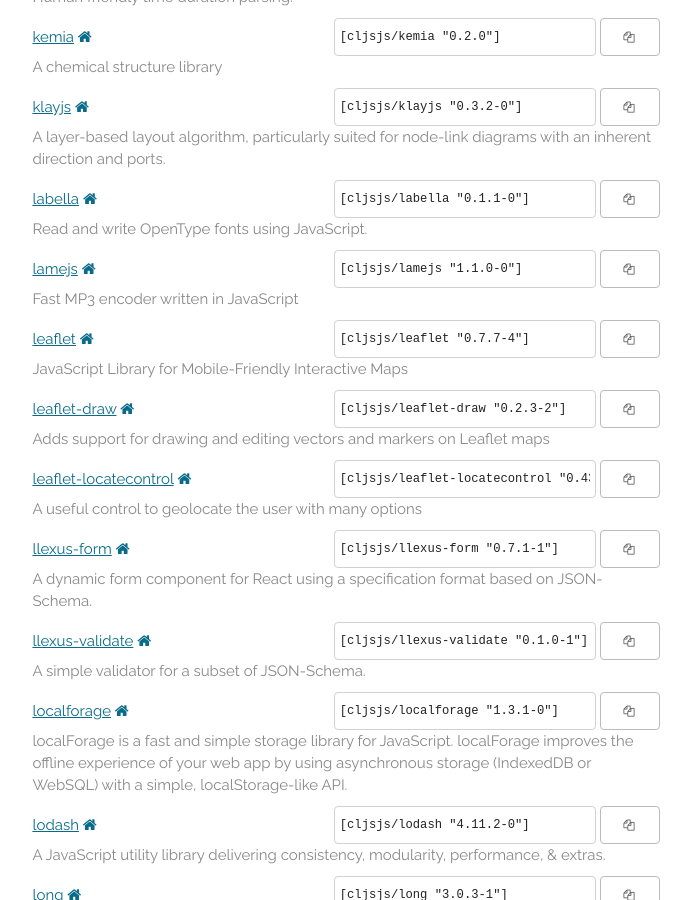
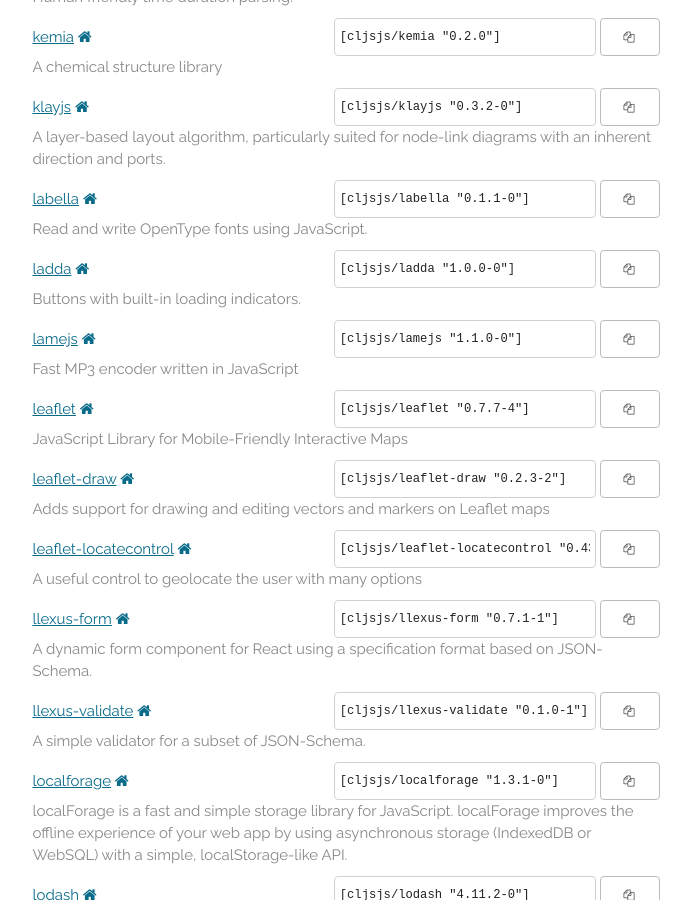
Before and after one commit to cljsjs/cljsjs.github.io, a Jekyll site: the page built from index.markdown, in a window 1280 px wide and 900 px high, scrolled down 7737 px. Shown: the whole window, without its empty margins (294-985 px from the left). Built offline with Jekyll 4.4.1, drawn with Linux system fonts in a browser that asks for light colours; nearby versions of some CDN libraries; comment, search, counter and statistics services are not loaded.

Commit message:
Automatic update

```diff
--- a/_includes/packages.html
+++ b/_includes/packages.html
@@ -852,6 +852,15 @@
     <p class="description">Read and write OpenType fonts using JavaScript.</p>
   </li>
   <li>
+    <a href="https://clojars.org/cljsjs/ladda">ladda</a>
+    <a href="http://lab.hakim.se/ladda/" target="new"><i class="fa fa-home"></i></a>
+    <span class="clojars">
+      <input type="text" value='[cljsjs/ladda "1.0.0-0"]'/>
+      <button data-clipboard-text='[cljsjs/ladda "1.0.0-0"]'><i class="fa fa-copy"></i></button>
+    </span>
+    <p class="description">Buttons with built-in loading indicators.</p>
+  </li>
+  <li>
     <a href="https://clojars.org/cljsjs/lamejs">lamejs</a>
     <a href="https://github.com/zhuker/lamejs" target="new"><i class="fa fa-home"></i></a>
     <span class="clojars">
```
